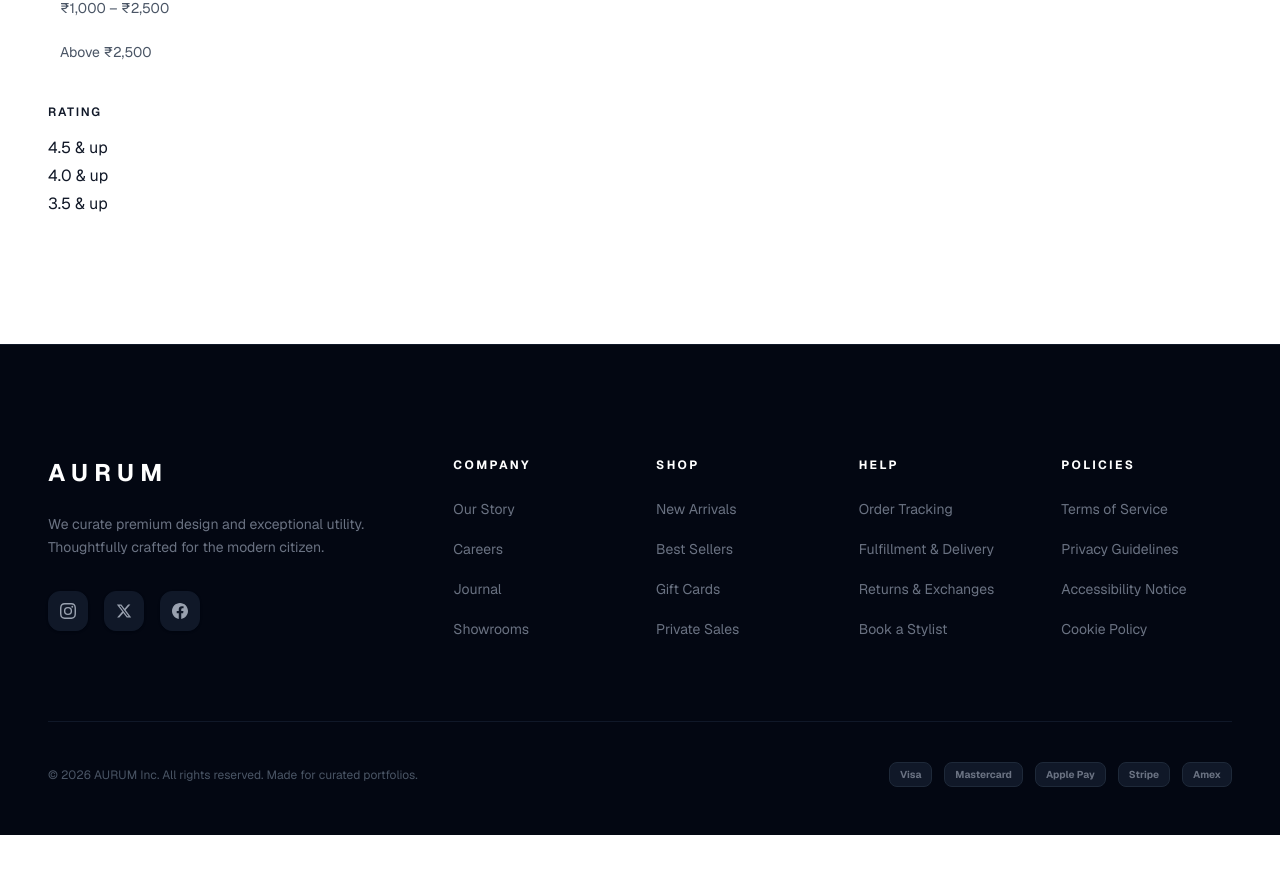
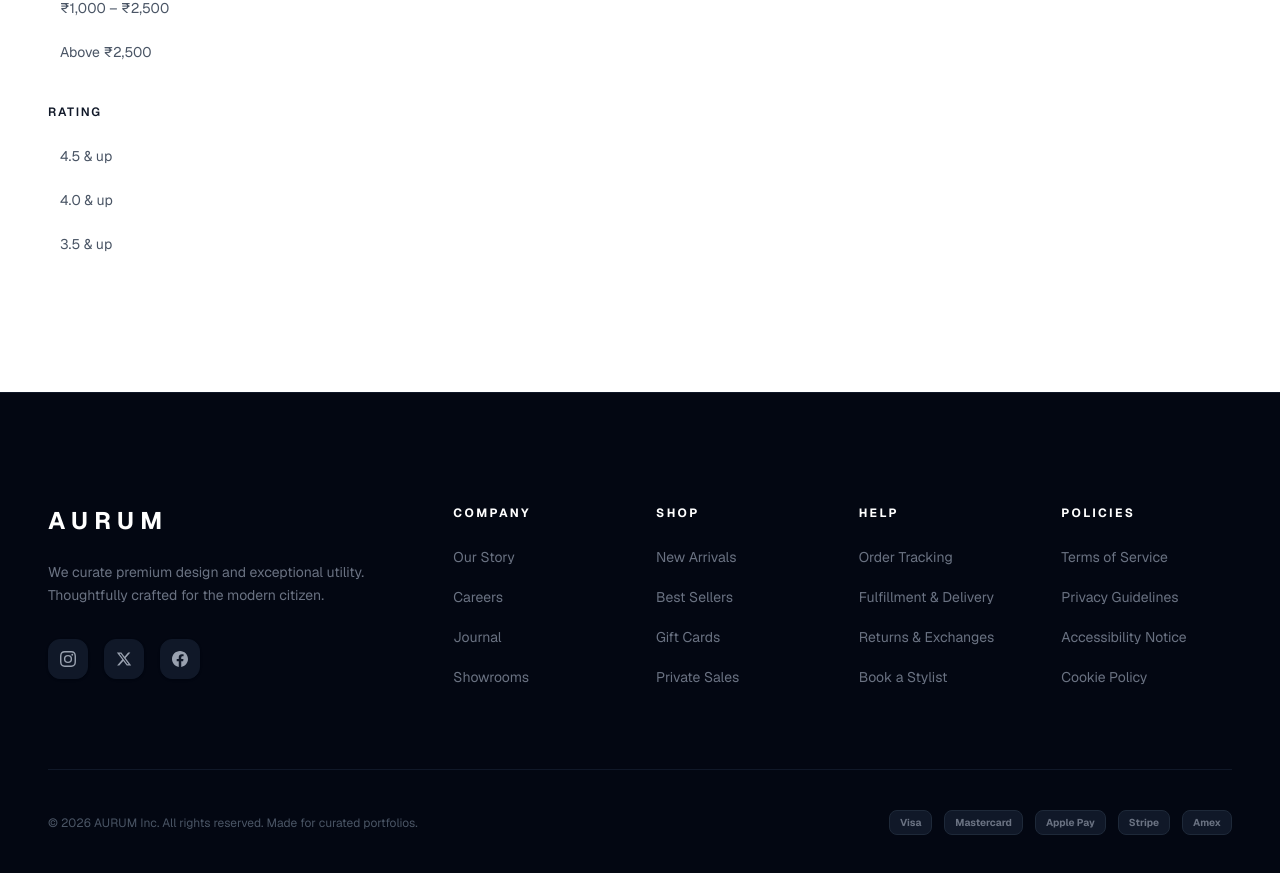
Before and after one commit to nishchayMish/e-commerce, a Next.js app in the folder fe/: page /shop in a window 1280 px wide. Shown: the part 812-1685 px from the top of the page. Before the commit the page ends 1647 px from the top, so only its background shows below. Built offline with nearby package versions, Linux system fonts and the light colour scheme; no server answers.

Commit message:
feat: enhance product filtering capabilities by adding rating support; update controller, repository, and frontend components for improved user experience

```diff
--- a/fe/app/(public)/shop/page.tsx
+++ b/fe/app/(public)/shop/page.tsx
@@ -19,27 +19,46 @@
 
   // homepage se aaye to URL me category already hogi
   const categoryFromUrl = searchParams.get("category");
+  const priceRangeFromUrl = searchParams.get("price_range");
+  const ratingFromUrl = searchParams.get("rating");
 
   const [limit, setLimit] = useState(10);
   const [page, setPage] = useState(1);
   const [products, setProducts] = useState<Product[]>([]);
   const [loading, setLoading] = useState(true);
-  const [priceRange, setPriceRange] = useState<string | null>(null);
   const [pagination, setPagination] = useState({
     limit: 10,
     offset: 0,
     currentPage: 1,
   });
 
+  // existing query params preserve karke sirf diya hua key update/remove karo
+  const updateSearchParam = (key: string, value: string | null) => {
+    const params = new URLSearchParams(searchParams.toString());
+
+    if (value) {
+      params.set(key, value);
+    } else {
+      params.delete(key);
+    }
+
+    const query = params.toString();
+    router.push(query ? `/shop?${query}` : "/shop");
+  };
+
   // category change hone pe URL update karo
   const handleCategoryChange = (slug: string | null) => {
-    setPage(1); // naya filter = page 1 se start
+    setPage(1);
+    updateSearchParam("category", slug);
+  };
 
-    if (slug) {
-      router.push(`/shop?category=${slug}`);
-    } else {
-      router.push("/shop"); // "All" → category hata do
-    }
+  const handlePriceRangeChange = (value: string | null) => {
+    setPage(1);
+    updateSearchParam("price_range", value);
+  };
+  const handleRatingChange = (value: string | null) => {
+    setPage(1);
+    updateSearchParam("rating", value);
   };
 
   useEffect(() => {
@@ -47,7 +66,7 @@
       setLoading(true);
       try {
         const res = await http.get(
-          endpoints.product.allProducts(limit, page, categoryFromUrl, priceRange)
+          endpoints.product.allProducts(limit, page, categoryFromUrl, priceRangeFromUrl, ratingFromUrl)
         );
         setProducts(res.data.products);
         setPagination(res.data.pagination);
@@ -60,7 +79,7 @@
     };
 
     fetchProducts();
-  }, [page, limit, categoryFromUrl, priceRange]);
+  }, [page, limit, categoryFromUrl, priceRangeFromUrl, ratingFromUrl]);
 
   return (
     <div className="bg-white min-h-screen">
@@ -73,8 +92,10 @@
               <ShopFilters
                 selectedCategory={categoryFromUrl}
                 onCategoryChange={handleCategoryChange}
-                setPriceRange={setPriceRange}
-                priceRange={priceRange}
+                priceRange={priceRangeFromUrl}
+                rating={ratingFromUrl}
+                handlePriceRangeChange={handlePriceRangeChange}
+                handleRatingChange={handleRatingChange}
               />
             </div>
 
--- a/fe/components/shop/ShopFilters.tsx
+++ b/fe/components/shop/ShopFilters.tsx
@@ -14,16 +14,22 @@
   { label: "Above ₹2,500", value: "gt-2500" },
 ];
 
-const RATING_OPTIONS = ["4.5 & up", "4.0 & up", "3.5 & up"];
+const RATING_OPTIONS = [
+  { label: "4.5 & up", value: "4.5" },
+  { label: "4.0 & up", value: "4.0" },
+  { label: "3.5 & up", value: "3.5" },
+];
 
 interface ShopFiltersProps {
   selectedCategory: string | null;
   onCategoryChange: (slug: string | null) => void;
-  setPriceRange: (value: string | null) => void
   priceRange: string | null;
+  rating: string | null;
+  handlePriceRangeChange: (value: string | null) => void;
+  handleRatingChange: (value: string | null) => void;
 }
 
-export default function ShopFilters({selectedCategory, onCategoryChange, setPriceRange, priceRange}: ShopFiltersProps) {
+export default function ShopFilters({selectedCategory, onCategoryChange, priceRange, rating, handlePriceRangeChange, handleRatingChange}: ShopFiltersProps) {
   const isSelectedCategory = (slug: string | null) => {
     // "All" tab: jab koi category selected na ho
     if (slug === null) {
@@ -68,7 +74,7 @@
           {PRICE_OPTIONS.map(({label, value}, idx) => (
             <li key={idx}>
               <button
-                onClick={()=>setPriceRange(value)}
+                onClick={() => handlePriceRangeChange(value)}
                 type="button"
                 className={`w-full text-left px-3 py-2.5 rounded-xl text-sm transition-colors
                 ${priceRange === value
@@ -89,11 +95,16 @@
           Rating
         </h3>
         <ul className="space-y-1">
-          {RATING_OPTIONS.map((label, value) => (
-            <li key={label}>
+          {RATING_OPTIONS.map(({label, value}, idx) => (
+            <li key={idx}>
               <button
+                onClick={()=>handleRatingChange(value)}
                 type="button"
-                className=""
+                className={`w-full text-left px-3 py-2.5 rounded-xl text-sm transition-colors
+                ${rating === value
+                  ? "bg-black text-white"
+                  : "text-gray-600 hover:bg-gray-100 hover:text-gray-900"
+                }`}
               >
                 {label}
               </button>
--- a/fe/lib/endpoints.ts
+++ b/fe/lib/endpoints.ts
@@ -8,7 +8,7 @@
     products: "/home",
   },
   product: {
-    allProducts: (limit: number, page: number, category?: string | null, priceRange?: string | null) => {
+    allProducts: (limit: number, page: number, category?: string | null, priceRange?: string | null, rating?: string | null) => {
       let url = `/products?page=${page}&limit=${limit}`;
 
       // agar category selected hai to query me add kar do
@@ -20,6 +20,10 @@
         url += `&price_range=${priceRange}`
       }
 
+      if(rating){
+        url += `&rating=${rating}`
+      }
+
       return url;
     },
     singleProduct: (id: string) => `/products/${id}`,
```
Also changed, not shown: 2 other files (tests, documents, lock files or other folders).
